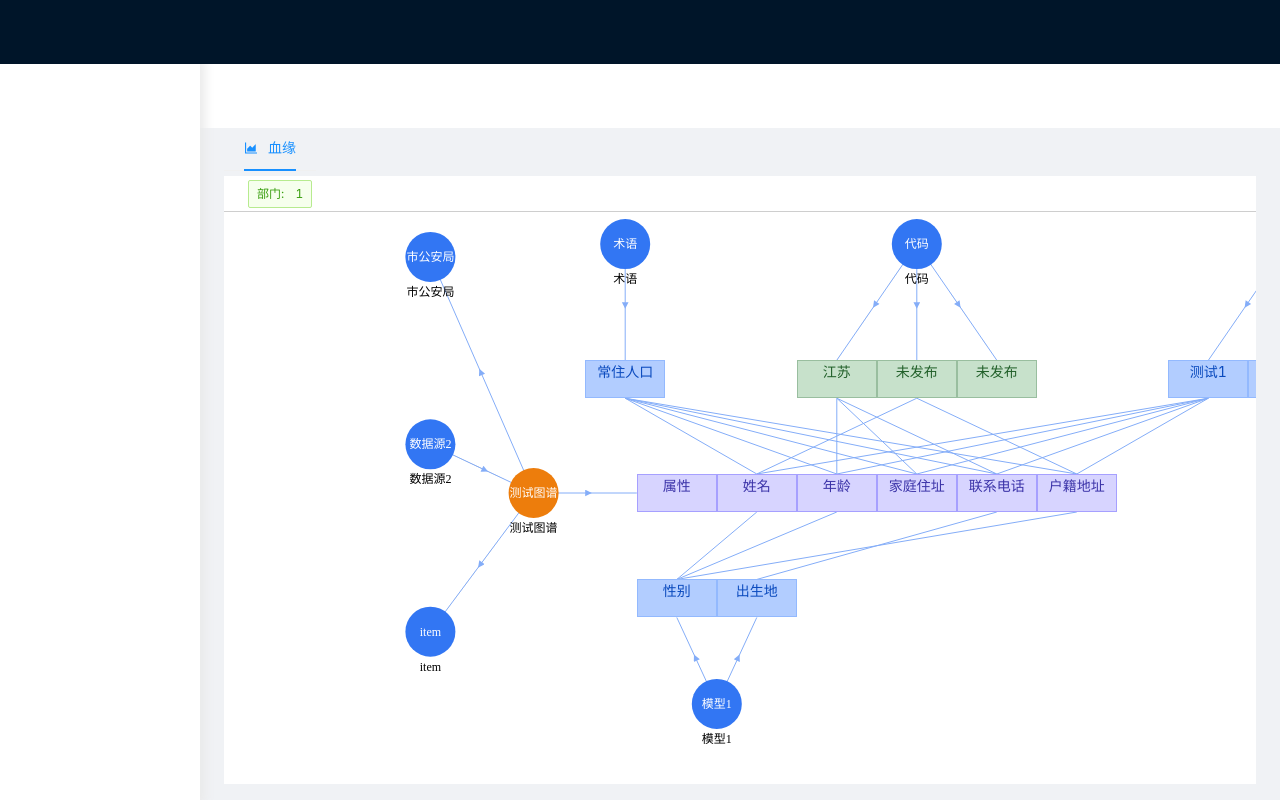
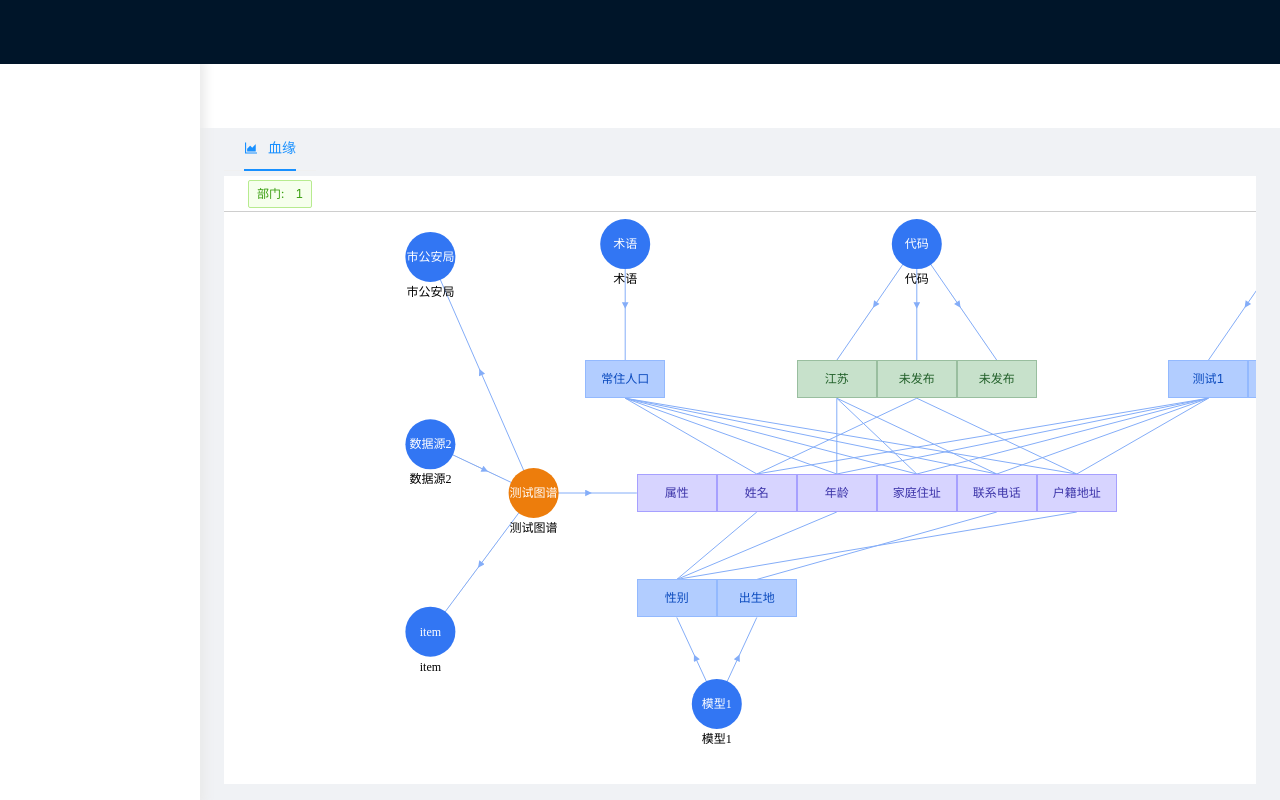
Before and after one commit to tohsaka888/network-data-platform, a React (Create React App) app: page / in a window 1280 px wide. Built offline with nearby package versions, Linux system fonts and the light colour scheme; no server answers; the HTML template or start-up script is replaced by a standard one.

Commit message:
feat: 更新样式

```diff
--- a/src/App.css
+++ b/src/App.css
@@ -53,6 +53,10 @@
   /* writing-mode: vertical-rl; */
   color: #22602a;
   cursor: pointer;
+  font-size: 12px;
+  display: flex;
+  align-items: center;
+  justify-content: center;
 }
 
 .rect-green:hover {
@@ -68,6 +72,10 @@
   /* writing-mode: vertical-rl; */
   color: #0a4abe;
   cursor: pointer;
+  font-size: 12px;
+  display: flex;
+  align-items: center;
+  justify-content: center;
 }
 
 .rect-blue:hover {
@@ -83,6 +91,10 @@
   /* writing-mode: vertical-rl; */
   color: #3c34a9;
   cursor: pointer;
+  font-size: 12px;
+  display: flex;
+  align-items: center;
+  justify-content: center;
 }
 
 .rect-purple:hover {
```
